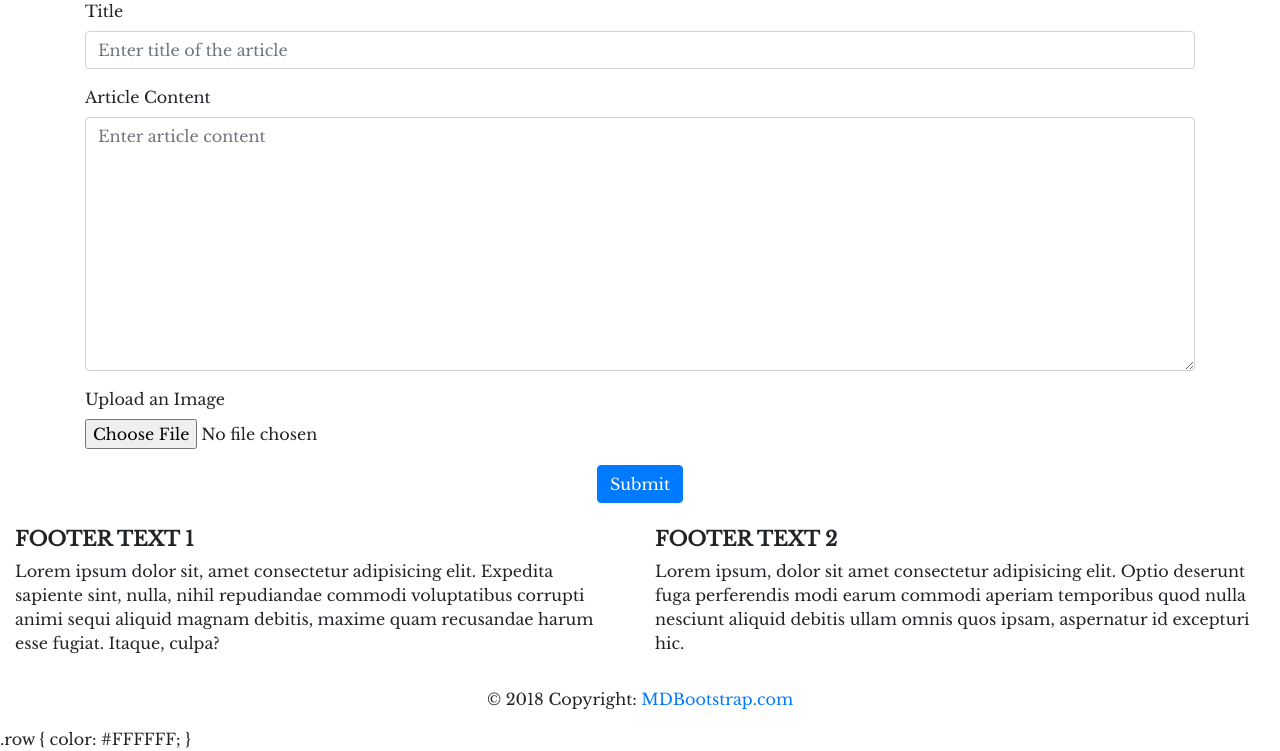
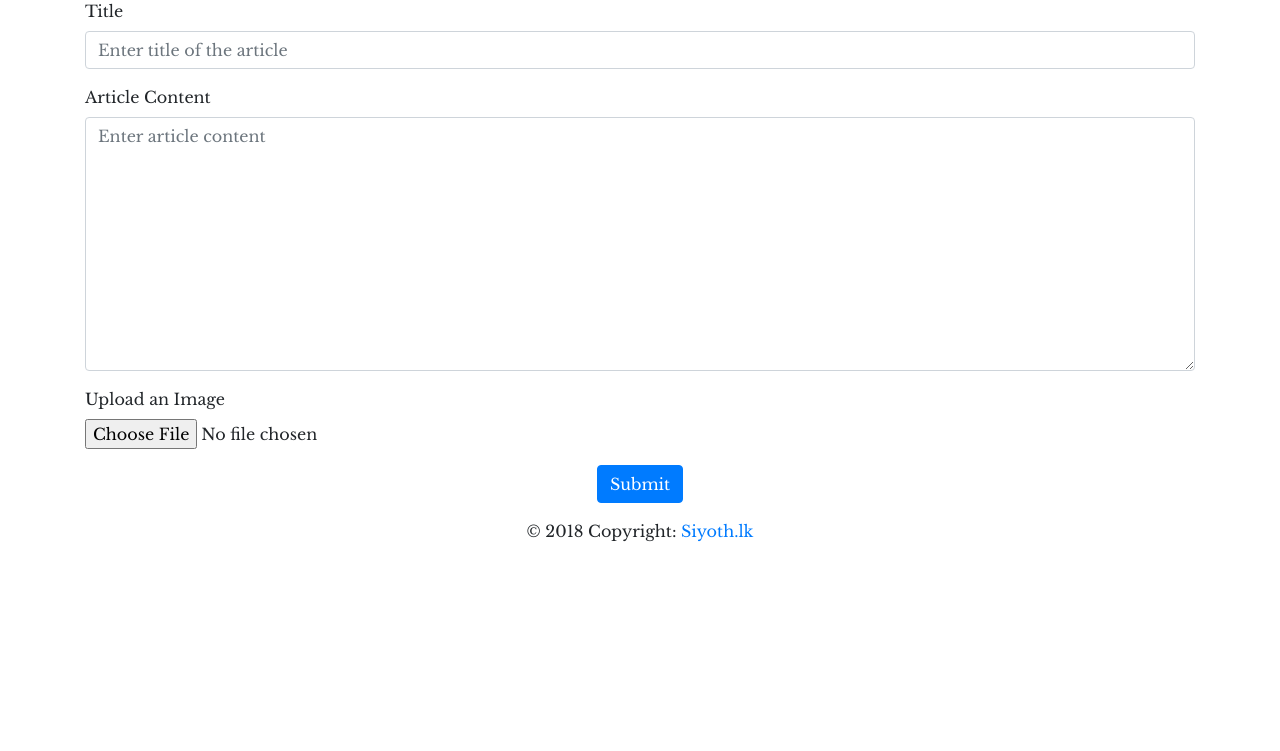
Before and after one commit to kusalkw/siyothlk, a CodeIgniter app: page /database/index.php/news_articles/add_article in a window 1280 px wide. Shown: the part 385-1136 px from the top of the page. After the commit the page ends 927 px from the top, so only its background shows below. Run offline with CodeIgniter, Linux system fonts and the light colour scheme; the visitor is signed in with stand-in values (Sample User, id 1); some libraries are stand-ins or nearby versions.

Commit message:
footer fix

```diff
--- a/application/views/footer.php
+++ b/application/views/footer.php
@@ -1,6 +1,6 @@
-<!--<footer class="page-footer font-small blue">
+<footer class="page-footer font-small blue">
     <div class="footer-copyright text-center py-3">© 2018 Copyright:
-        <a href="<?php /*echo base_url() */?>"> Siyoth.lk</a>
+        <a href="<?php echo base_url() ?>"> Siyoth.lk</a>
     </div>
 </footer>
 
@@ -9,54 +9,5 @@
 <script src="https://stackpath.bootstrapcdn.com/bootstrap/4.1.3/js/bootstrap.min.js" integrity="sha384-ChfqqxuZUCnJSK3+MXmPNIyE6ZbWh2IMqE241rYiqJxyMiZ6OW/JmZQ5stwEULTy" crossorigin="anonymous"></script>
 
 </body>
--->
 
-<!-- Footer -->
-<footer class="page-footer font-small teal pt-4" >
-
-    <!-- Footer Text -->
-    <div class="container-fluid text-center text-md-left">
-
-        <!-- Grid row -->
-        <div class="row">
-
-            <!-- Grid column -->
-            <div class="col-md-6 mt-md-0 mt-3">
-
-                <!-- Content -->
-                <h5 class="text-uppercase font-weight-bold">Footer text 1</h5>
-                <p>Lorem ipsum dolor sit, amet consectetur adipisicing elit. Expedita sapiente sint, nulla, nihil repudiandae commodi voluptatibus corrupti animi sequi aliquid magnam debitis, maxime quam recusandae harum esse fugiat. Itaque, culpa?</p>
-
-            </div>
-            <!-- Grid column -->
-
-            <hr class="clearfix w-100 d-md-none pb-3">
-
-            <!-- Grid column -->
-            <div class="col-md-6 mb-md-0 mb-3">
-
-                <!-- Content -->
-                <h5 class="text-uppercase font-weight-bold">Footer text 2</h5>
-                <p>Lorem ipsum, dolor sit amet consectetur adipisicing elit. Optio deserunt fuga perferendis modi earum commodi aperiam temporibus quod nulla nesciunt aliquid debitis ullam omnis quos ipsam, aspernatur id excepturi hic.</p>
-
-            </div>
-            <!-- Grid column -->
-
-        </div>
-        <!-- Grid row -->
-
-    </div>
-    <!-- Footer Text -->
-
-    <!-- Copyright -->
-    <div class="footer-copyright text-center py-3">© 2018 Copyright:
-        <a href="https://mdbootstrap.com/bootstrap-tutorial/"> MDBootstrap.com</a>
-    </div>
-    <!-- Copyright -->
-    .row {
-    color: #FFFFFF;
-
-    }
-
-</footer>
-<!-- Footer -->
+</html>
```
Also changed, not shown: uploads/640cc487d43712e0c51bd6ff3d0d334d.jpg (added), 5 other files.
